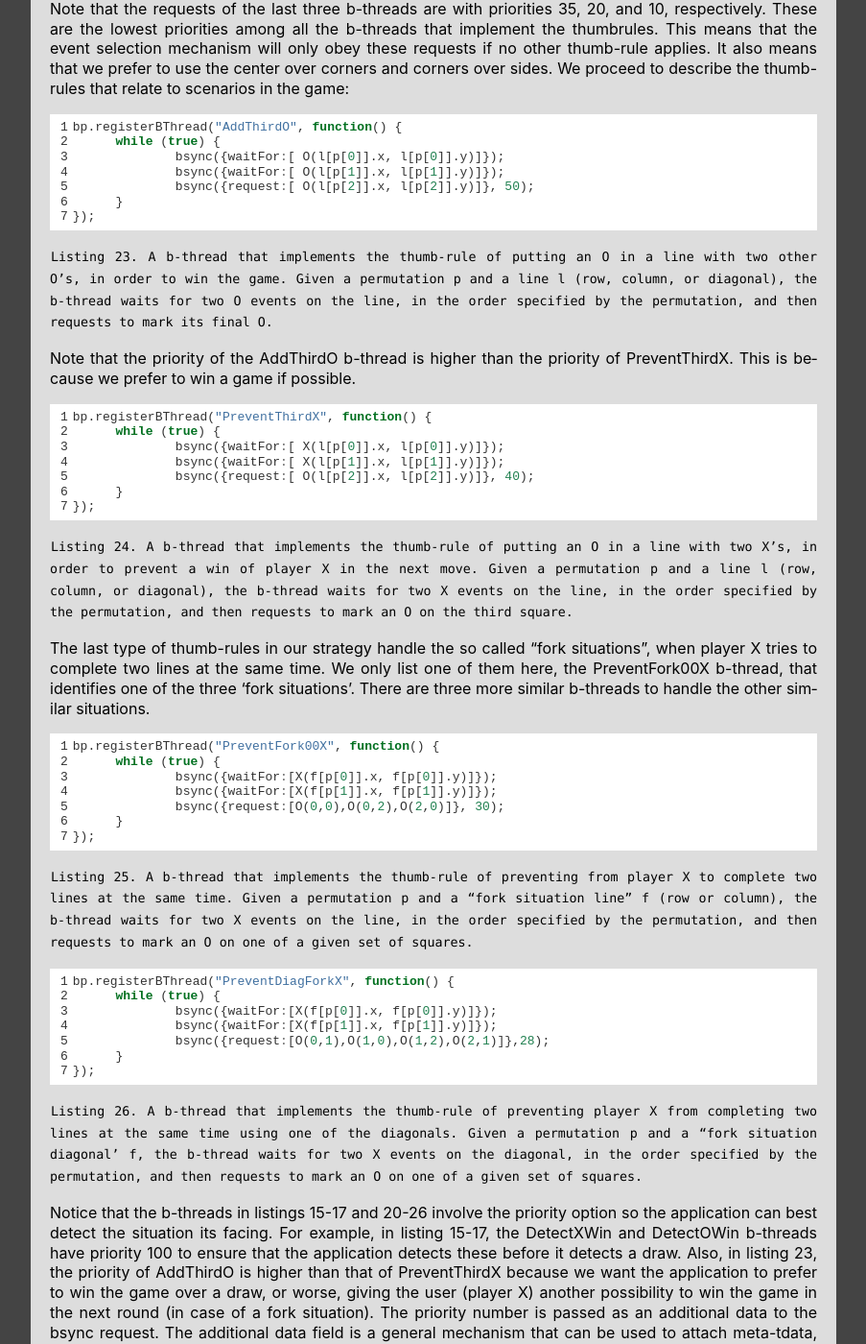
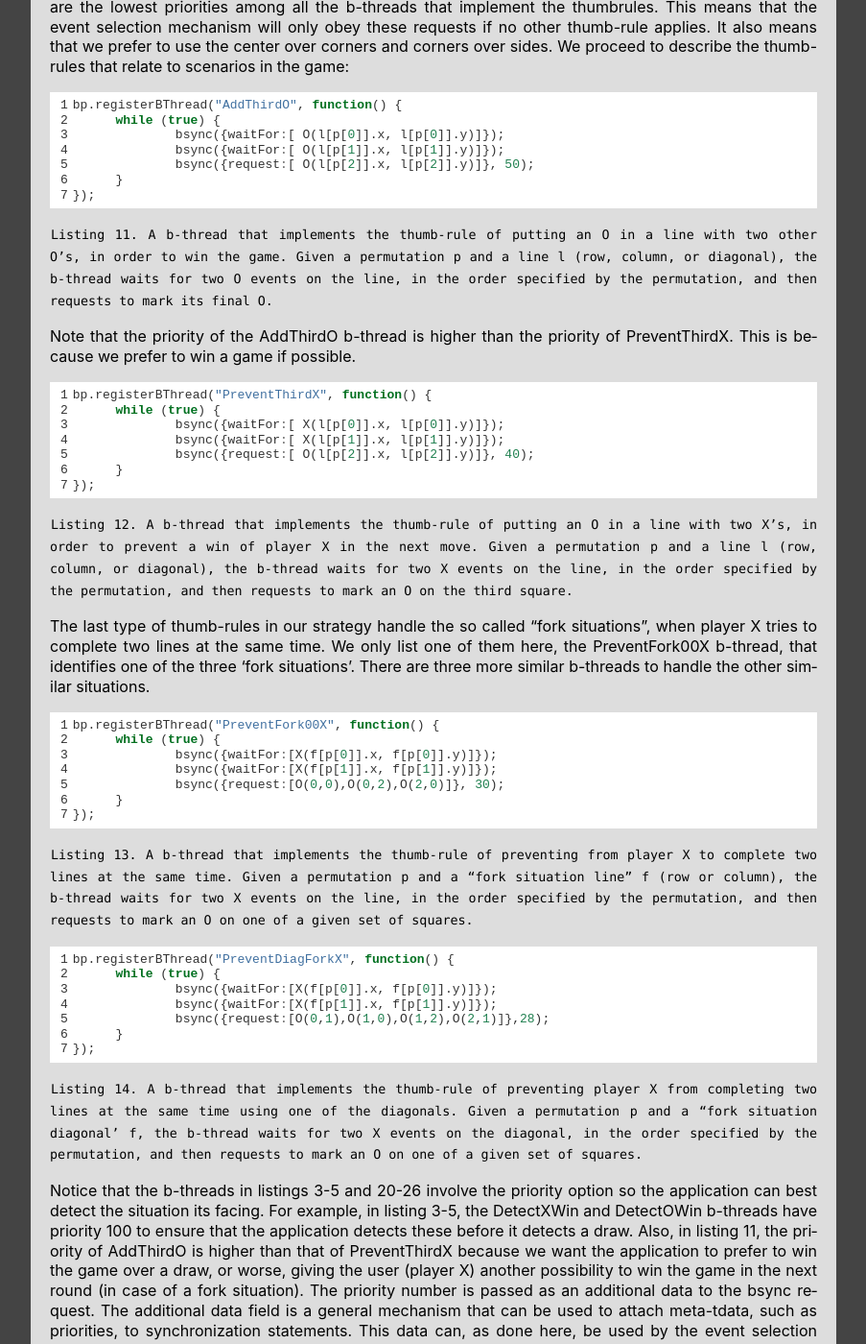
Before and after one commit to bThink-BGU/BPjs, a Sphinx documentation site: the page built from docs/source/example-TTT.rst, in a window 1280 px wide and 1400 px high, scrolled down 2387 px. Shown: the whole window at 96% size, without its empty margins (198-1101 px from the left). Built offline with Sphinx 7.4.7, drawn with Linux system fonts in a browser that asks for light colours; formulas are drawn with MathJax 3; some of the changed text lies outside the part shown.

Commit message:
changed numbers of listing and figs in TTT

```diff
--- a/docs/source/example-TTT.rst
+++ b/docs/source/example-TTT.rst
@@ -12,43 +12,43 @@ The goal of the programmer here is to implement the tactics for the O player suc
   :linenos:
   :language: javascript
 
-``Listing 13. A b-thread that implements the requirement that X and O play alternatively.``
+``Listing 1. A b-thread that implements the requirement that X and O play alternatively.``
 
 .. literalinclude:: Examples_code/TTT_listing2.js
   :linenos:
   :language: javascript
 
-``Listing 14. A b-thread that implements the requirement that a square may only be marked once. Given the variables row and col that represent the coordinates of a square on the grid, the b-thread waits for a move on that square and blocks further moves on the same square.``
+``Listing 2. A b-thread that implements the requirement that a square may only be marked once. Given the variables row and col that represent the coordinates of a square on the grid, the b-thread waits for a move on that square and blocks further moves on the same square.``
 
 .. literalinclude:: Examples_code/TTT_listing3.js
   :linenos:
   :language: javascript
 
-``Listing 15. A b-thread that implements the draw ending condition. It waits for nine moves and then requests to announce a draw. The variable move is a representation of all events of type Move. The number 90 specifies the priority of the request.``
+``Listing 3. A b-thread that implements the draw ending condition. It waits for nine moves and then requests to announce a draw. The variable move is a representation of all events of type Move. The number 90 specifies the priority of the request.``
 
 .. literalinclude:: Examples_code/TTT_listing4.js
   :linenos:
   :language: javascript
 
-``Listing 16. A b-thread that implements the X winning condition. Given a permutation p and a line l (row, column, or diagonal), the b-thread waits for three X events on the line, in the order specified by the permutation, and then requests to announce that X wins the game.``
+``Listing 4. A b-thread that implements the X winning condition. Given a permutation p and a line l (row, column, or diagonal), the b-thread waits for three X events on the line, in the order specified by the permutation, and then requests to announce that X wins the game.``
 
 .. literalinclude:: Examples_code/TTT_listing5.js
   :linenos:
   :language: javascript
 
-``Listing 17. A b-thread that implements the O winning condition. Given a permutation p and a line l (row, column, or diagonal), the b-thread waits for three O events on the line, in the order specified by the permutation, and then requests to announce that O wins the game.``
+``Listing 5. A b-thread that implements the O winning condition. Given a permutation p and a line l (row, column, or diagonal), the b-thread waits for three O events on the line, in the order specified by the permutation, and then requests to announce that O wins the game.``
 
 .. literalinclude:: Examples_code/TTT_listing6.js
   :linenos:
   :language: javascript
 
-``Listing 18. A b-thread that implements the detection of user’s (player X) click.``
+``Listing 6. A b-thread that implements the detection of user’s (player X) click.``
 
 .. literalinclude:: Examples_code/TTT_listing7.js
   :linenos:
   :language: javascript
 
-``Listing 19. A b-thread that implements the requirement that no moves are allowed once the game ends.``
+``Listing 7. A b-thread that implements the requirement that no moves are allowed once the game ends.``
 
 We now present the main part of the specification: a strategy for player O implemented by b-threads. While there are many implementations of strategies for this game, our approach here is to break the strategy to elements that correspond to the way parents teach their children how to win (or, at least,
 avoid losing) the game. Arguably, we claim that people do not usually use the minimax algorithm that most computers are programmed to apply. Instead, we argue that most people use some set of intuitive rules of thumb. An example of a set of such rules is modeled by the b-threads below.
@@ -78,7 +78,7 @@ We proceed to describe the thumb-rules that relate to scenarios in the game:
   :linenos:
   :language: javascript
 
-``Listing 23. A b-thread that implements the thumb-rule of putting an O in a line with two other O’s, in order to win the game. Given a permutation p and a line l (row, column, or diagonal), the b-thread waits for two O events on the line, in the order specified by the permutation, and then requests to mark its final O.``
+``Listing 11. A b-thread that implements the thumb-rule of putting an O in a line with two other O’s, in order to win the game. Given a permutation p and a line l (row, column, or diagonal), the b-thread waits for two O events on the line, in the order specified by the permutation, and then requests to mark its final O.``
 
 Note that the priority of the AddThirdO b-thread is higher than the priority of PreventThirdX. This is because we prefer to win a game if possible.
 
@@ -86,7 +86,7 @@ Note that the priority of the AddThirdO b-thread is higher than the priority of
   :linenos:
   :language: javascript
 
-``Listing 24. A b-thread that implements the thumb-rule of putting an O in a line with two X’s, in order to prevent a win of player X in the next move. Given a permutation p and a line l (row, column, or diagonal), the b-thread waits for two X events on the line, in the order specified by the permutation, and then requests to mark an O on the third square.``
+``Listing 12. A b-thread that implements the thumb-rule of putting an O in a line with two X’s, in order to prevent a win of player X in the next move. Given a permutation p and a line l (row, column, or diagonal), the b-thread waits for two X events on the line, in the order specified by the permutation, and then requests to mark an O on the third square.``
 
 The last type of thumb-rules in our strategy handle the so called “fork situations”, when player X tries to complete two lines at the same time. We only list one of them here, the PreventFork00X b-thread, that identifies one of the three ‘fork situations’. There are three more similar b-threads to handle the other similar situations.
 
@@ -94,17 +94,17 @@ The last type of thumb-rules in our strategy handle the so called “fork situat
   :linenos:
   :language: javascript
 
-``Listing 25. A b-thread that implements the thumb-rule of preventing from player X to complete two lines at the same time. Given a permutation p and a “fork situation line” f (row or column), the b-thread waits for two X events on the line, in the order specified by the permutation, and then requests to mark an O on one of a given set of squares.``
+``Listing 13. A b-thread that implements the thumb-rule of preventing from player X to complete two lines at the same time. Given a permutation p and a “fork situation line” f (row or column), the b-thread waits for two X events on the line, in the order specified by the permutation, and then requests to mark an O on one of a given set of squares.``
 
 .. literalinclude:: Examples_code/TTT_listing14.js
   :linenos:
   :language: javascript
 
-``Listing 26. A b-thread that implements the thumb-rule of preventing player X from completing two lines at the same time using one of the diagonals. Given a permutation p and a “fork situation diagonal’ f, the b-thread waits for two X events on the diagonal, in the order specified by the permutation, and then requests to mark an O on one of a given set of squares.``
+``Listing 14. A b-thread that implements the thumb-rule of preventing player X from completing two lines at the same time using one of the diagonals. Given a permutation p and a “fork situation diagonal’ f, the b-thread waits for two X events on the diagonal, in the order specified by the permutation, and then requests to mark an O on one of a given set of squares.``
 
 
-Notice that the b-threads in listings 15-17 and 20-26 involve the priority option so the application can best detect the situation its facing. For example, in listing 15-17, the DetectXWin and DetectOWin b-threads have priority 100 to ensure that the application detects these before it detects a draw. Also,
-in listing 23, the priority of AddThirdO is higher than that of PreventThirdX because we want the application to prefer to win the game over a draw, or worse, giving the user (player X) another possibility to win the game in the next round (in case of a fork situation). The priority number is passed as an additional data to the bsync request. The additional data field is a general mechanism that can be used to attach meta-tdata, such as priorities, to synchronization statements. This data can,
+Notice that the b-threads in listings 3-5 and 20-26 involve the priority option so the application can best detect the situation its facing. For example, in listing 3-5, the DetectXWin and DetectOWin b-threads have priority 100 to ensure that the application detects these before it detects a draw. Also,
+in listing 11, the priority of AddThirdO is higher than that of PreventThirdX because we want the application to prefer to win the game over a draw, or worse, giving the user (player X) another possibility to win the game in the next round (in case of a fork situation). The priority number is passed as an additional data to the bsync request. The additional data field is a general mechanism that can be used to attach meta-tdata, such as priorities, to synchronization statements. This data can,
 as done here, be used by the event selection mechanism to guide its selections.
 The Tic-Tac-Toe example shows that it is possible to maintain an intuitive one-to-one relation between requirements and b-threads. It also demonstrates the usage of a customized
 event selection strategy, that takes priorities into account when selecting events.
```
Also changed, not shown: other parts of docs/source/example-TTT.rst (+4 -4 lines).
